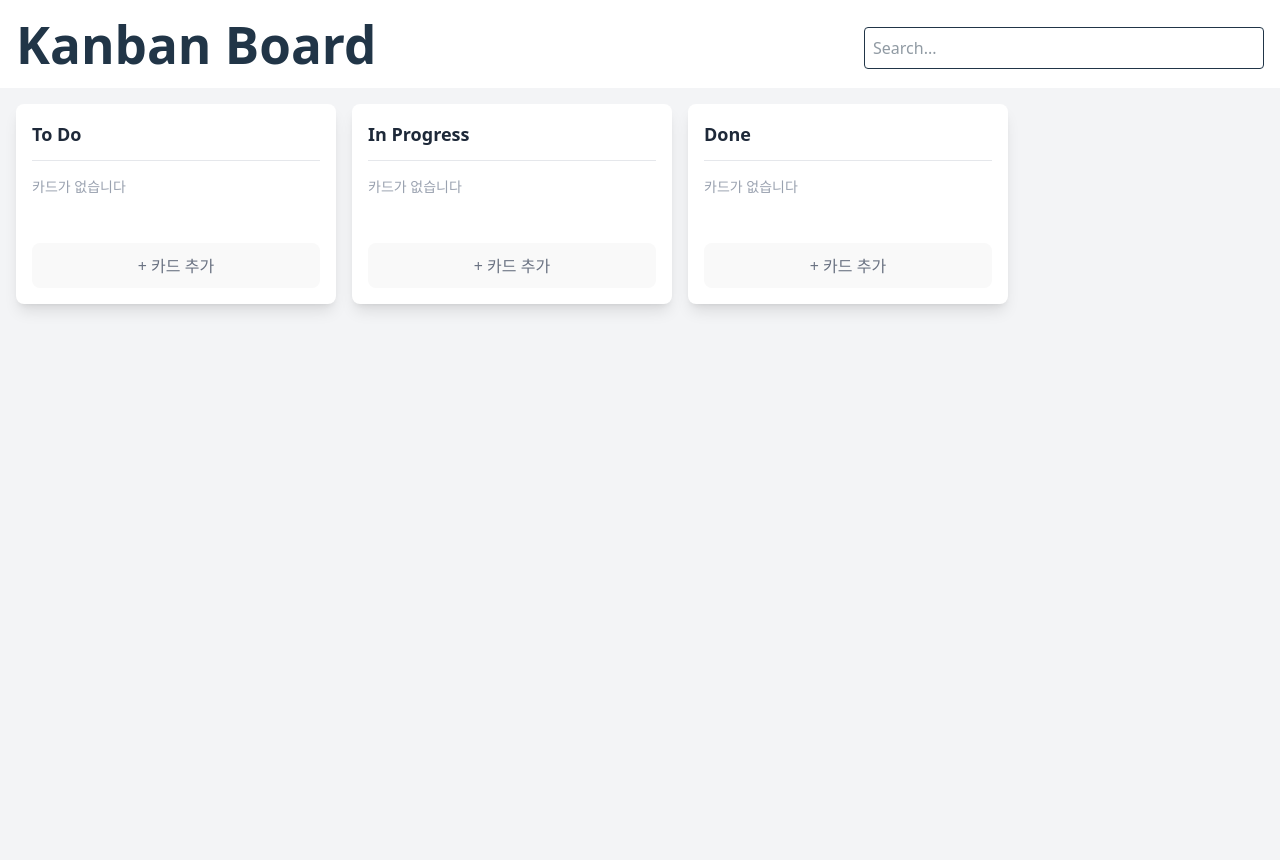
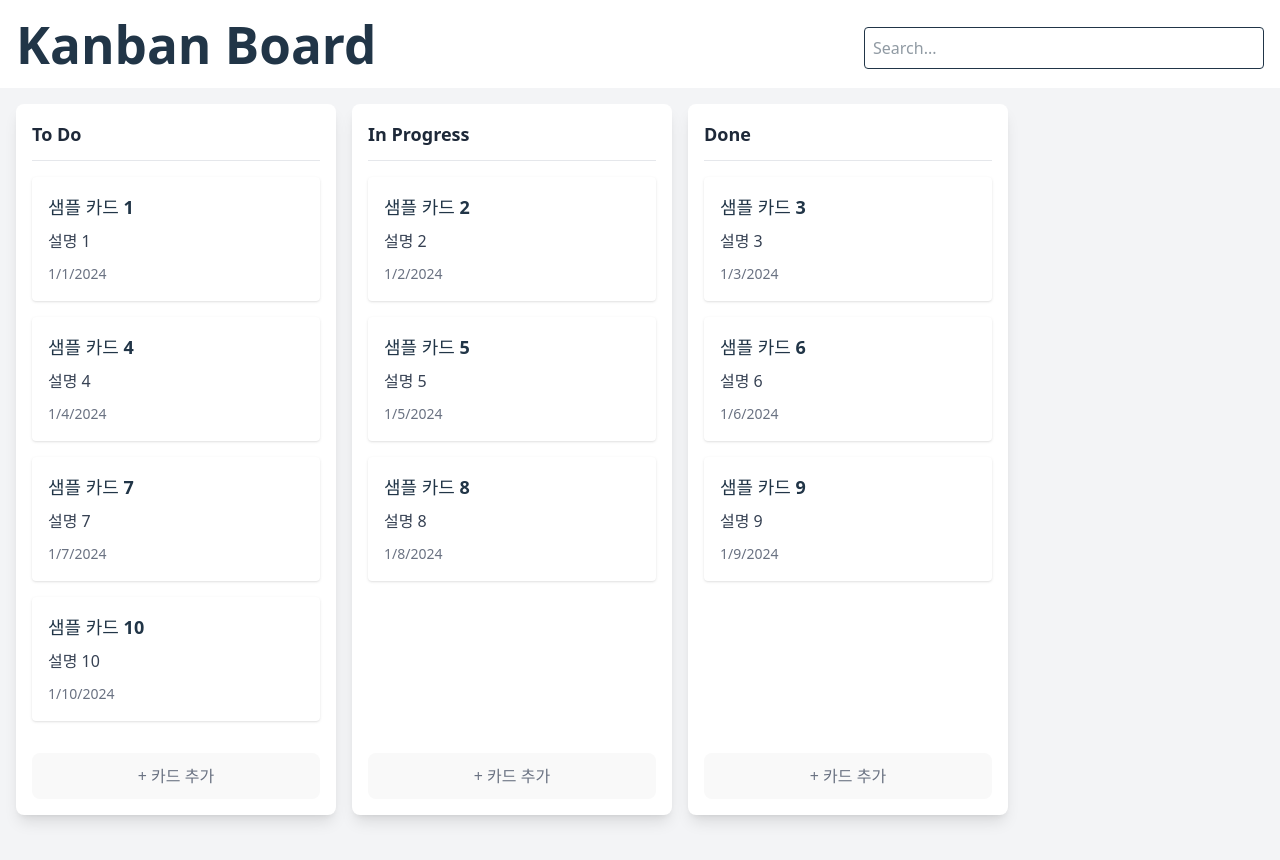
Before and after one commit to ramong26/kanban, a React (Vite) app in the folder my-project/: page / in a window 1280 px wide. Shown: the top 860 px of the page. Built offline with nearby package versions, Linux system fonts and the light colour scheme.

Commit message:
feat: mockCards - 카드 샘플 10개 데이터추가

```diff
--- a/my-project/src/feature/components/KanbanBoard/Collumn/Collumn.tsx
+++ b/my-project/src/feature/components/KanbanBoard/Collumn/Collumn.tsx
@@ -2,9 +2,11 @@ import { useCallback, useState } from "react";
 
 import Card from "../Card";
 import CardNewModal from "../CardNewModal";
+
 import type { CollumnProps } from "./types";
 import type { CardProps } from "../../../../types/types";
 
+import { mockCards } from "./mock";
 const LOCAL_STORAGE_CARDS_KEY = "kanban-cards";
 
 export default function Collumn({ title }: CollumnProps) {
@@ -23,7 +25,15 @@ export default function Collumn({ title }: CollumnProps) {
         console.error("Failed to parse stored cards:", error);
       }
     }
-    return [];
+    return mockCards.filter(
+      (card) =>
+        card.status ===
+        (title === "To Do"
+          ? "todo"
+          : title === "In Progress"
+          ? "in-progress"
+          : "done")
+    );
   });
 
   // Add Card Handler
--- /dev/null
+++ b/my-project/src/feature/components/KanbanBoard/Collumn/mock.ts
@@ -0,0 +1,124 @@
+import type { CardProps } from "../../../../types/types";
+
+export const mockCards: CardProps[] = [
+  {
+    id: "1",
+    title: "샘플 카드 1",
+    status: "todo",
+    dateCreated: "2024-01-01",
+    priority: "low",
+    createdAt: "2024-01-01",
+    updatedAt: "2024-01-01",
+    description: "설명 1",
+    tags: ["sample", "test"],
+    assignee: "홍길동",
+  },
+  {
+    id: "2",
+    title: "샘플 카드 2",
+    status: "in-progress",
+    dateCreated: "2024-01-02",
+    priority: "medium",
+    createdAt: "2024-01-02",
+    updatedAt: "2024-01-02",
+    description: "설명 2",
+    tags: ["sample"],
+    assignee: "김철수",
+  },
+  {
+    id: "3",
+    title: "샘플 카드 3",
+    status: "done",
+    dateCreated: "2024-01-03",
+    priority: "high",
+    createdAt: "2024-01-03",
+    updatedAt: "2024-01-03",
+    description: "설명 3",
+    tags: ["test"],
+    assignee: "이영희",
+  },
+  {
+    id: "4",
+    title: "샘플 카드 4",
+    status: "todo",
+    dateCreated: "2024-01-04",
+    priority: "low",
+    createdAt: "2024-01-04",
+    updatedAt: "2024-01-04",
+    description: "설명 4",
+    tags: [],
+    assignee: "홍길동",
+  },
+  {
+    id: "5",
+    title: "샘플 카드 5",
+    status: "in-progress",
+    dateCreated: "2024-01-05",
+    priority: "medium",
+    createdAt: "2024-01-05",
+    updatedAt: "2024-01-05",
+    description: "설명 5",
+    tags: ["sample"],
+    assignee: "김철수",
+  },
+  {
+    id: "6",
+    title: "샘플 카드 6",
+    status: "done",
+    dateCreated: "2024-01-06",
+    priority: "high",
+    createdAt: "2024-01-06",
+    updatedAt: "2024-01-06",
+    description: "설명 6",
+    tags: ["test"],
+    assignee: "이영희",
+  },
+  {
+    id: "7",
+    title: "샘플 카드 7",
+    status: "todo",
+    dateCreated: "2024-01-07",
+    priority: "low",
+    createdAt: "2024-01-07",
+    updatedAt: "2024-01-07",
+    description: "설명 7",
+    tags: [],
+    assignee: "홍길동",
+  },
+  {
+    id: "8",
+    title: "샘플 카드 8",
+    status: "in-progress",
+    dateCreated: "2024-01-08",
+    priority: "medium",
+    createdAt: "2024-01-08",
+    updatedAt: "2024-01-08",
+    description: "설명 8",
+    tags: ["sample"],
+    assignee: "김철수",
+  },
+  {
+    id: "9",
+    title: "샘플 카드 9",
+    status: "done",
+    dateCreated: "2024-01-09",
+    priority: "high",
+    createdAt: "2024-01-09",
+    updatedAt: "2024-01-09",
+    description: "설명 9",
+    tags: ["test"],
+    assignee: "이영희",
+  },
+  {
+    id: "10",
+    title: "샘플 카드 10",
+    status: "todo",
+    dateCreated: "2024-01-10",
+    priority: "low",
+    createdAt: "2024-01-10",
+    updatedAt: "2024-01-10",
+    description: "설명 10",
+    tags: [],
+    assignee: "홍길동",
+  },
+];
--- a/my-project/src/shared/components/SelectStatus/SelectStatus.tsx
+++ b/my-project/src/shared/components/SelectStatus/SelectStatus.tsx
@@ -1,4 +1,5 @@
 import { useCallback } from "react";
+
 import type { SelectStatusProps } from "./types";
 import type { CardPriority, CardStatus } from "../../../types/types";
 
```
